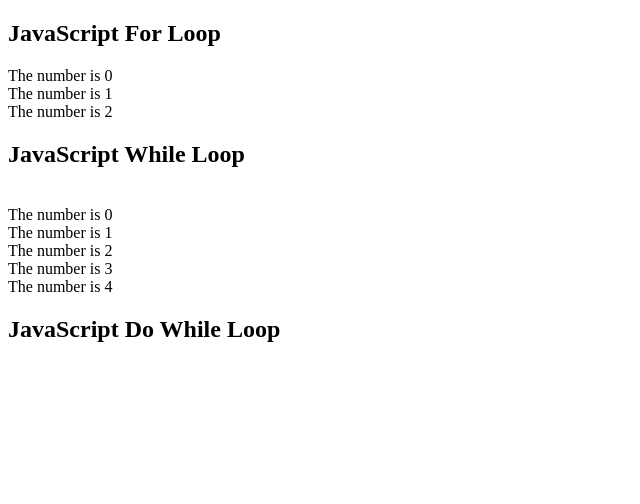
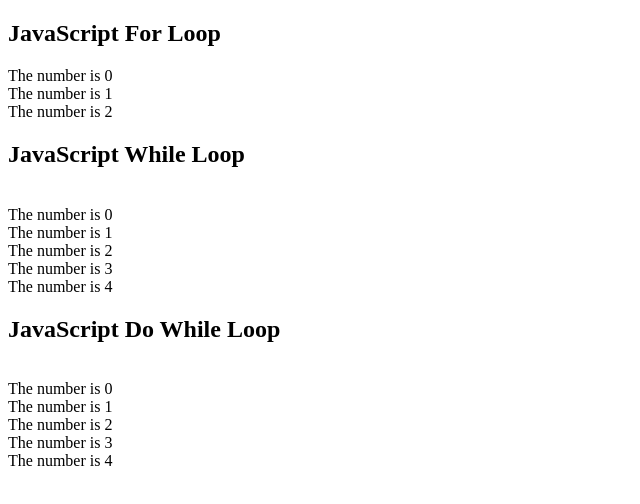
Before and after one commit to Bausahehehahahoo67/Q4_Practice3, a plain HTML site: page index.html in a window 1280 px wide. Shown: the whole page, without its empty margins (0-640 px from the left). Drawn offline with Linux system fonts and the light colour scheme.

Commit message:
Update index.html

```diff
--- a/index.html
+++ b/index.html
@@ -31,7 +31,7 @@ document.getElementById("Sample2").innerHTML = Sample2;
 </script>
 
 <h2>JavaScript Do While Loop</h2>
-<p id="sample"></p>
+<p id="Sample3"></p>
 <script>
 let Sample3 = "";
 let x = 0;
```
